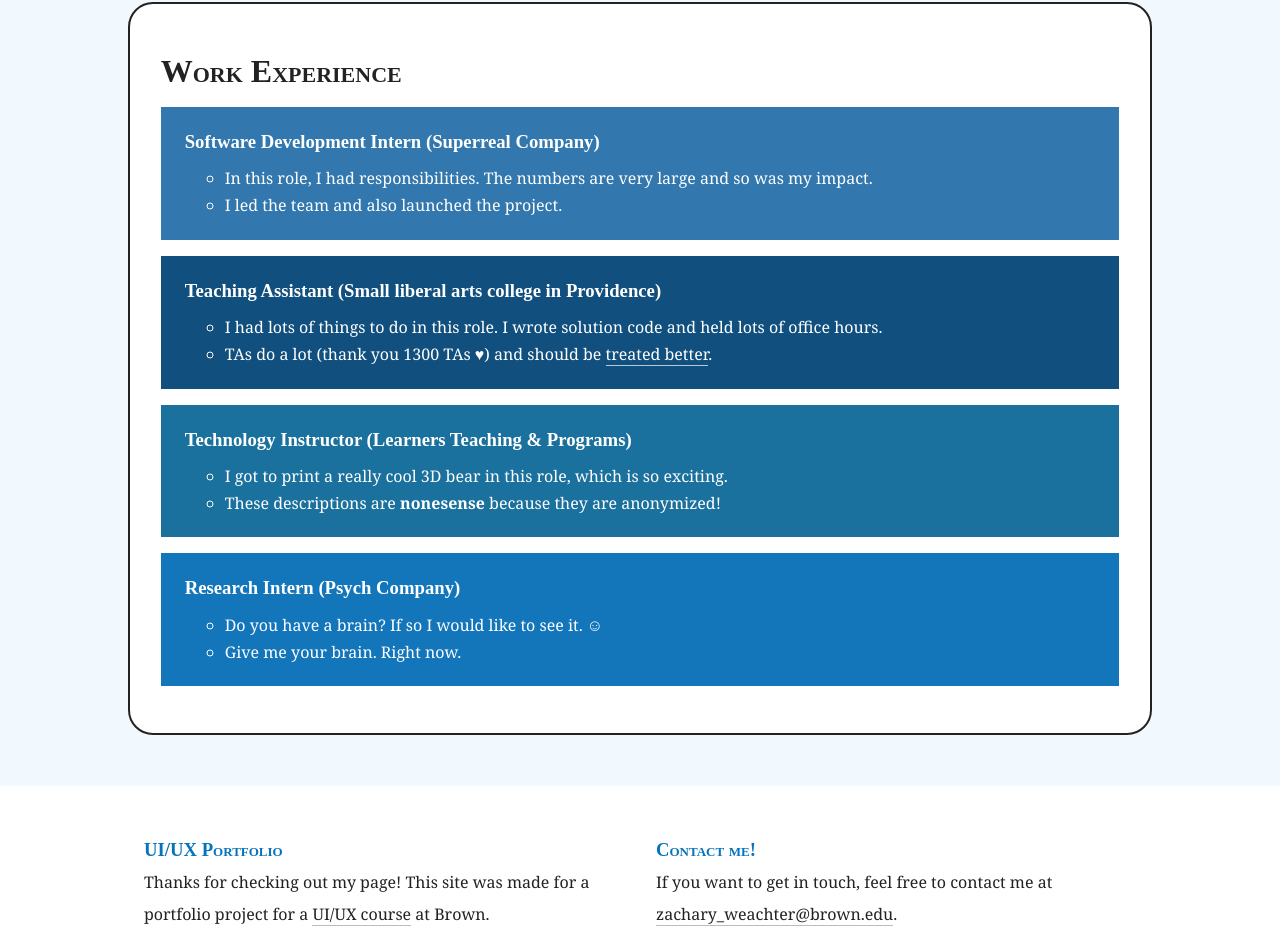
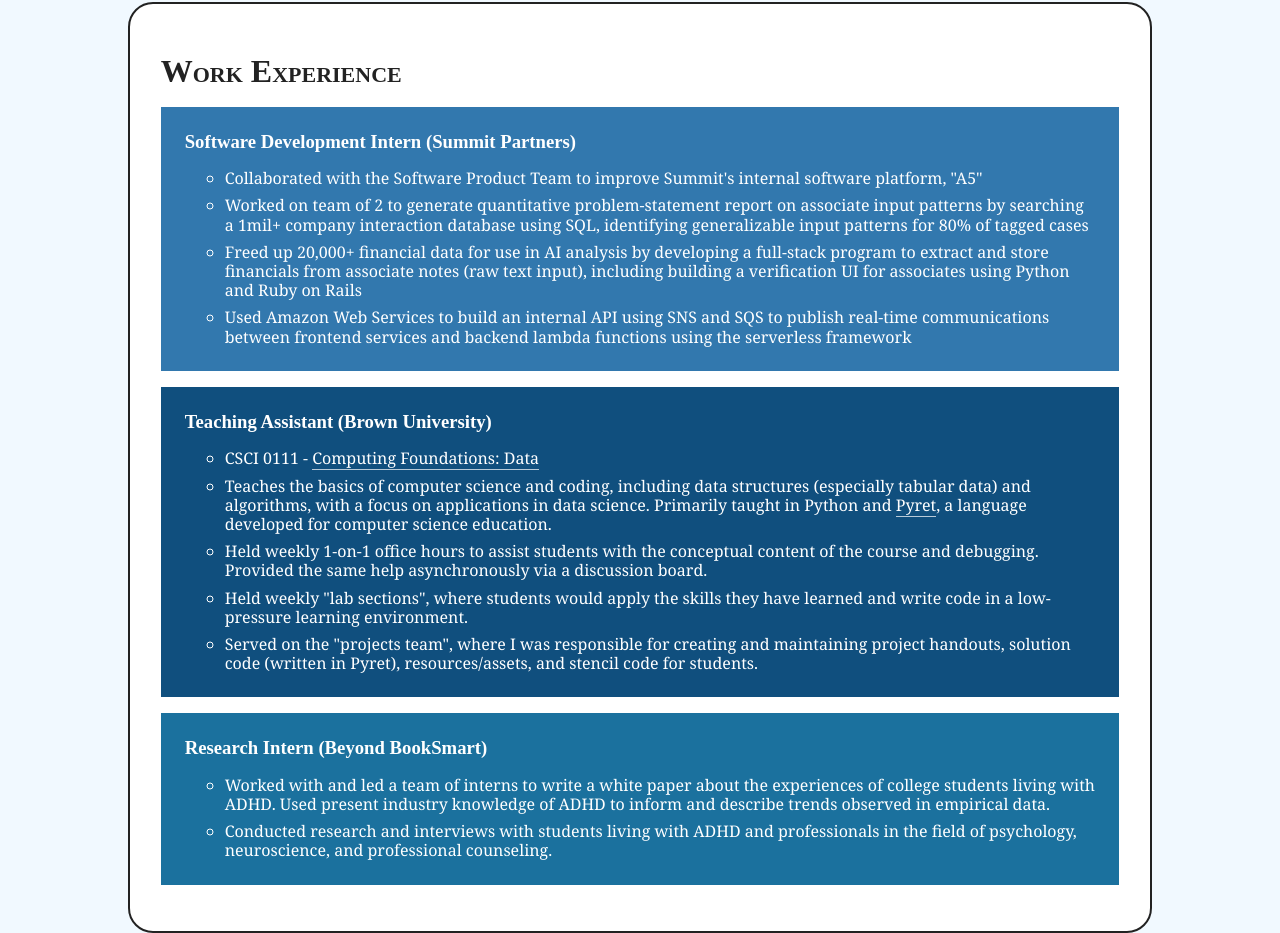
Before and after one commit to zachweach/uiux-portfolio, a plain HTML site: page index.html in a window 1280 px wide. Shown: the part 1379-2312 px from the top of the page. Drawn offline with Linux system fonts and the light colour scheme; a web font is replaced by a local one.

Commit message:
add real work experiecne

```diff
--- a/index.html
+++ b/index.html
@@ -52,31 +52,29 @@
         <h2>Work Experience</h2>
         <ul class="gallery">
           <li class="block">
-            <h3>Software Development Intern (Superreal Company)</h3>
+            <h3>Software Development Intern (Summit Partners)</h3>
             <ul>
-              <li>In this role, I had responsibilities. The numbers are very large and so was my impact.</li>
-              <li>I led the team and also launched the project.</li>
+              <li>Collaborated with the Software Product Team to improve Summit's internal software platform, "A5"</li>
+              <li>Worked on team of 2 to generate quantitative problem-statement report on associate input patterns by searching a 1mil+ company interaction database using SQL, identifying generalizable input patterns for 80% of tagged cases</li>
+              <li>Freed up 20,000+ financial data for use in AI analysis by developing a full-stack program to extract and store financials from associate notes (raw text input), including building a verification UI for associates using Python and Ruby on Rails</li>
+              <li>Used Amazon Web Services to build an internal API using SNS and SQS to publish real-time communications between frontend services and backend lambda functions using the serverless framework</li>
             </ul>
           </li>
           <li class="block">
-            <h3>Teaching Assistant (Small liberal arts college in Providence)</h3>
+            <h3>Teaching Assistant (Brown University)</h3>
             <ul>
-              <li>I had lots of things to do in this role. I wrote solution code and held lots of office hours.</li>
-              <li>TAs do a lot (thank you 1300 TAs &hearts;) and should be <a href="https://www.browndailyherald.com/article/2022/12/cs-undergraduate-tas-announce-plans-to-form-union">treated better</a>.</li>
+              <li>CSCI 0111 - <a href="https://cs.brown.edu/courses/csci0111/">Computing Foundations: Data</a></li>
+              <li>Teaches the basics of computer science and coding, including data structures (especially tabular data) and algorithms, with a focus on applications in data science. Primarily taught in Python and <a href="https://www.pyret.org/">Pyret</a>, a language developed for computer science education.</li>
+              <li>Held weekly 1-on-1 office hours to assist students with the conceptual content of the course and debugging. Provided the same help asynchronously via a discussion board.</li>
+              <li>Held weekly "lab sections", where students would apply the skills they have learned and write code in a low-pressure learning environment.</li>
+              <li>Served on the "projects team", where I was responsible for creating and maintaining project handouts, solution code (written in Pyret), resources/assets, and stencil code for students.</li>
             </ul>
           </li>
           <li class="block">
-            <h3>Technology Instructor (Learners Teaching & Programs)</h3>
+            <h3>Research Intern (Beyond BookSmart)</h3>
             <ul>
-              <li>I got to print a really cool 3D bear in this role, which is so exciting.</li>
-              <li>These descriptions are <strong>nonesense</strong> because they are anonymized!</li>
-            </ul>
-          </li>
-          <li class="block">
-            <h3>Research Intern (Psych Company)</h3>
-            <ul>
-              <li>Do you have a brain? If so I would like to see it. &#9786;</li>
-              <li>Give me your brain. Right now.</li>
+              <li>Worked with and led a team of interns to write a white paper about the experiences of college students living with ADHD. Used present industry knowledge of ADHD to inform and describe trends observed in empirical data.</li>
+              <li>Conducted research and interviews with students living with ADHD and professionals in the field of psychology, neuroscience, and professional counseling.</li>
             </ul>
           </li>
         </ul>
```
